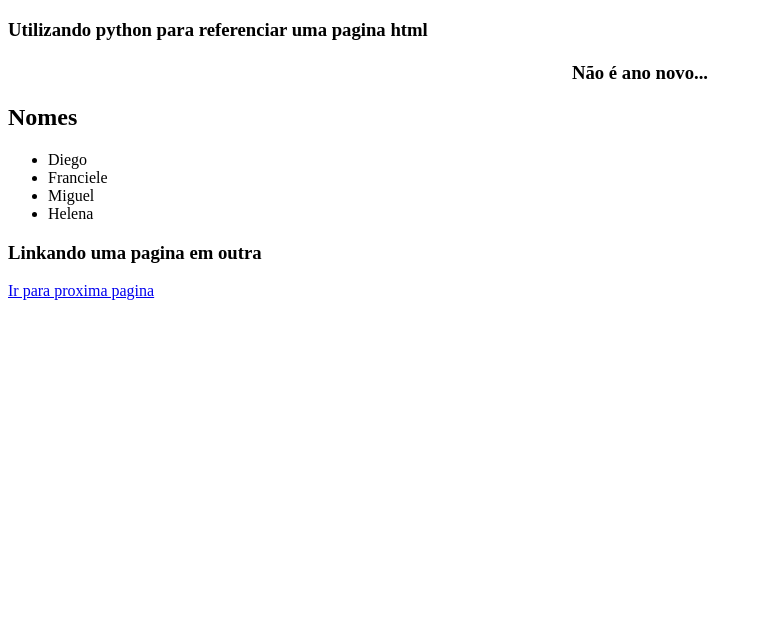
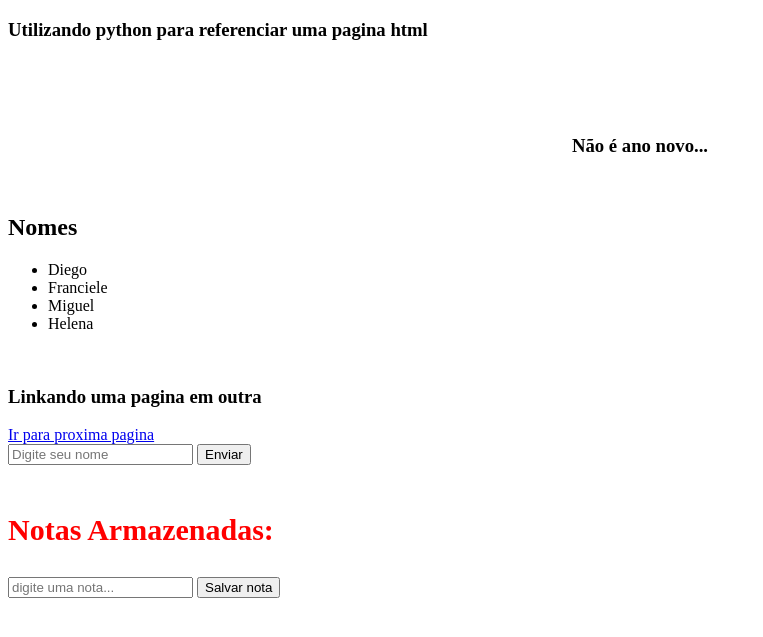
Before and after one commit to DiegoAL/WebPagesWithPython, a Flask app: page /loop in a window 1280 px wide. Shown: the top 637 px of the page, without its empty margins (0-763 px from the left). Run offline with Flask 2, Linux system fonts and the light colour scheme.

Commit message:
trabalhando com sessoes

```diff
--- a/WebPage/Python/Flask/application.py
+++ b/WebPage/Python/Flask/application.py
@@ -4,7 +4,9 @@ Created on 26 de jul de 2019
 @author: Diego Alves A. (diego.assis@enel.com)
 
 '''
-from flask import Flask, render_template
+from flask import Flask, render_template, request, session
+from flask_session import Session
+
 import datetime
 
 #para rodar uma aplicação feita em flask é necessario acessar o terminal e digitar:
@@ -87,3 +89,37 @@ def useLayout():
 @app.route('/utilizandoLayout2')
 def useLayout2():
     return render_template('usandoLayout2.html')
+
+
+#Enviando informações entre paginas com formularios
+#Dentro do 'methods' é descrito todos os metodos que serõa aceitos pelo codigo,
+    #outros metodos serão ignorados, gerando um erro para o usuario.
+@app.route('/formularios', methods=["POST", "GET"])
+def workingForulario():
+    if request.method == "GET":
+        return "Favor submeter esta pagina via POST"
+    else:
+        #A biblioteca 'request' é responsavel por pegar informações de formularios
+        nome = request.form.get('nome')
+        return render_template("recebendoFormulario.html", nome=nome)
+
+
+#Armazenando informações em uma sessão no lado do servidor
+app.config["SESSION_PERMANENT"] = False
+app.config["SESSION_TYPE"] = "filesystem"
+Session(app)
+
+#utilizar um variavel 'global' ou seja declarada fora de um metodo permite que varios usuarios a utilizem e atualizem a aplicacao
+#entretanto sem utilizar uma sessao esses dados são apagados quando o servidor é reiniciado
+#o pacote 'session' do Flask permite criar sessoes individuais
+#já o pacote 'Session" do flask_session tem features adicionais para maior controle como por exemplo armazenar as informações no server-side
+
+@app.route('/sessao', methods=['POST', 'GET'])
+def sessao():
+    #com o session[] é definido que a lista pertence a uma sessao unica
+    if session.get('notes') is None:
+        session['notes'] = []
+    if request.method == 'POST':
+        session['notes'].append(request.form.get('nota'))
+
+    return render_template('Pagina.html', notes = session['notes'])
--- a/WebPage/Python/Flask/templates/Pagina.html
+++ b/WebPage/Python/Flask/templates/Pagina.html
@@ -11,10 +11,12 @@
 				algumas condiçoes, como o if ou outro codigo python, não são enviados   -->
 		<h3>Utilizando python para referenciar uma pagina html</h3>
 
+</br>
 
 		<!-- variavel que será modificada atravez do python -->
 		<h4>{{pythonVariable}}</h4>
 
+</br>
 
 		<!-- Trabalhando com condicoes python no html -->
 		<div style="text-align: center">
@@ -25,6 +27,7 @@
 			{%endif%}
 		</div>
 
+</br>
 
 		<!-- Trabalhando com loops dentor do html  -->
 		<h2>Nomes</h2>
@@ -34,12 +37,41 @@
 			{% endfor %}
 		</ul>
 
+</br>
 
 		<!-- Trabalhando com link de paginas  -->
 		<h3>Linkando uma pagina em outra</h3>
 			<!-- O paramentro é o nome do metodo Python entre ''  -->
 		<a href="{{url_for('paginaLink2')}}">Ir para proxima pagina</a>
 
+</br>
+
+		<!-- Enviando informações entre paginas com formularios -->
+		<form action="{{url_for('workingForulario')}}" method="POST">
+			<input type="text" placeholder="Digite seu nome" name="nome">
+			<button>Enviar</button>
+		</form>
+
+<br/>
+
+		<!-- Armazenando informações em uma sessão no lado do servidor -->
+		<h3 style="color: red; font-size: 30px"> Notas Armazenadas:</h3>
+
+		<!-- Quanto a pagina for carregada para cada nota enviada um novo item será adicionado na lista -->
+		{% for note in notes %}
+		<ul>
+			<li>{{note}}</li>
+		</ul>
+		{% endfor %}
+
+		<!-- O formulario é atualizado em tempo real pois a url de envio de dados é a mesma que recebe, ou seja, é como um refresh -->
+		<form action="{{url_for('sessao')}}" method="POST">
+			<input type="text" name="nota" placeholder="digite uma nota...">
+			<button>Salvar nota</button>
+		</form>
+
+
+
 	</body>
 
 </html>
```
Also changed, not shown: WebPage/Python/Flask/templates/recebendoFormulario.html (added, +10 -0 lines), 2 other files.
